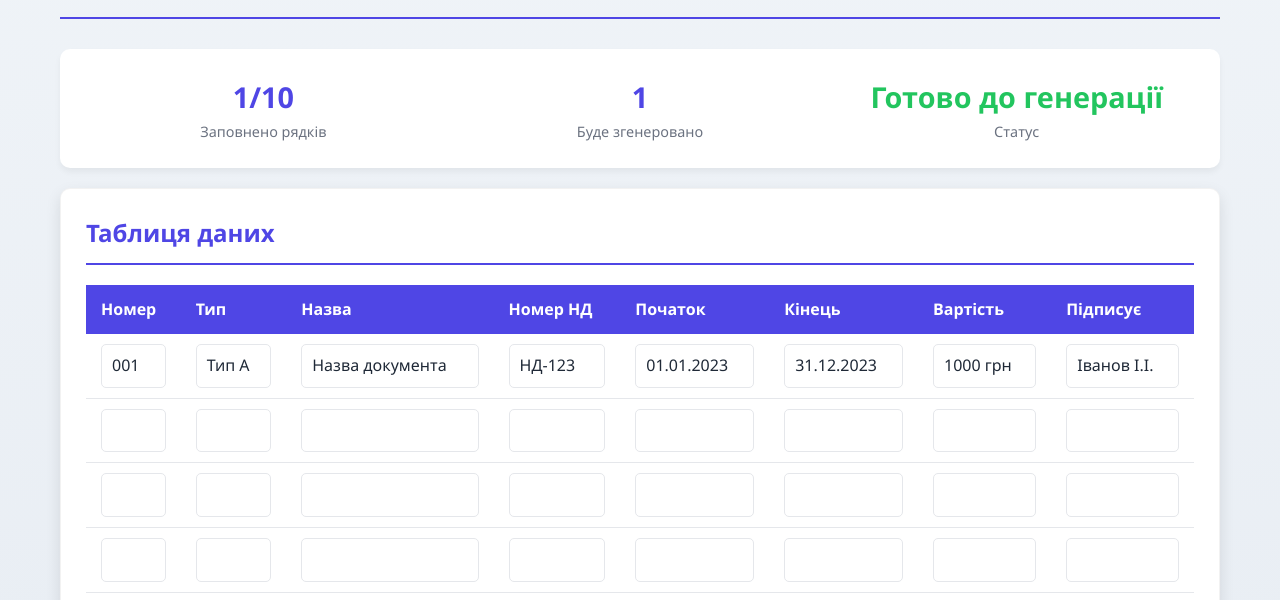
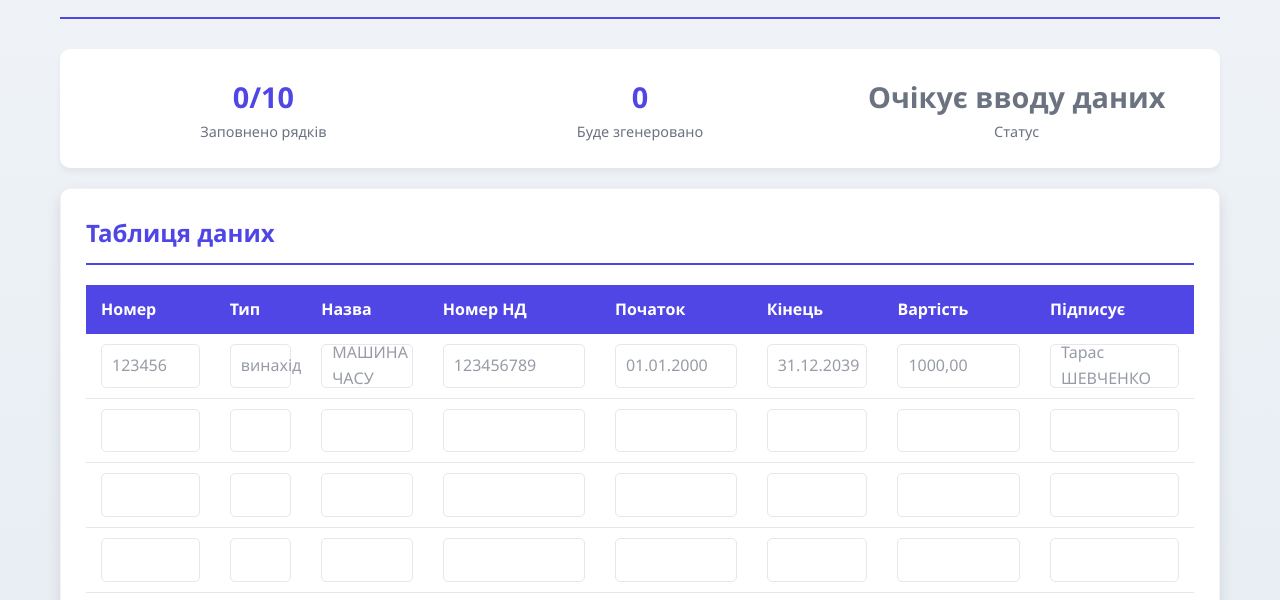
Before and after one commit to gitknu/patent_withdrawal, a plain HTML site: page index.html in a window 1280 px wide. Shown: the part 165-765 px from the top of the page. Drawn offline with Linux system fonts and the light colour scheme.

Commit message:
Update index.html

```diff
--- a/index.html
+++ b/index.html
@@ -21,14 +21,12 @@
             --border: #e5e7eb;
             --card-bg: #ffffff;
         }
-
         * {
             margin: 0;
             padding: 0;
             box-sizing: border-box;
             font-family: 'Segoe UI', Tahoma, Geneva, Verdana, sans-serif;
         }
-
         body {
             background: linear-gradient(to bottom, #f0f4f8, #e2e8f0);
             color: var(--text);
@@ -36,34 +34,29 @@
             padding: 20px;
             min-height: 100vh;
         }
-
         .container {
             max-width: 1200px;
             margin: 0 auto;
             padding: 20px;
         }
-
         header {
             text-align: center;
             padding: 20px 0;
             margin-bottom: 30px;
             border-bottom: 2px solid var(--primary);
         }
-
         h1 {
             font-size: 2.5rem;
             color: var(--primary);
             margin-bottom: 10px;
             text-shadow: 1px 1px 2px rgba(0,0,0,0.1);
         }
-
         .subtitle {
             color: var(--light-text);
             font-size: 1.1rem;
             max-width: 800px;
             margin: 0 auto;
         }
-
         .status-bar {
             display: flex;
             justify-content: space-between;
@@ -73,24 +66,20 @@
             margin-bottom: 20px;
             box-shadow: 0 4px 6px rgba(0,0,0,0.05);
         }
-
         .status-item {
             text-align: center;
             flex: 1;
             padding: 10px;
         }
-
         .status-value {
             font-weight: 700;
             font-size: 1.8rem;
             color: var(--primary);
         }
-
         .status-label {
             font-size: 0.9rem;
             color: var(--light-text);
         }
-
         .card {
             background: white;
             border-radius: 10px;
@@ -99,7 +88,6 @@
             margin-bottom: 25px;
             border: 1px solid rgba(0,0,0,0.05);
         }
-
         .card-title {
             font-size: 1.5rem;
             margin-bottom: 20px;
@@ -107,14 +95,12 @@
             padding-bottom: 10px;
             border-bottom: 2px solid var(--primary);
         }
-
         table {
             width: 100%;
             border-collapse: collapse;
             margin-bottom: 20px;
             background: white;
         }
-
         th {
             background: var(--primary);
             color: white;
@@ -122,12 +108,10 @@
             padding: 12px 15px;
             font-weight: 600;
         }
-
         td {
             padding: 10px 15px;
             border-bottom: 1px solid var(--border);
         }
-
         .editable-cell {
             padding: 8px 10px;
             border: 1px solid var(--border);
@@ -135,19 +119,26 @@
             min-height: 38px;
             outline: none;
             transition: all 0.3s;
+            position: relative;
         }
-
+        .editable-cell[data-placeholder]:empty:not(:focus):before {
+            content: attr(data-placeholder);
+            color: var(--light-text);
+            opacity: 0.7;
+            position: absolute;
+            top: 50%;
+            transform: translateY(-50%);
+            pointer-events: none;
+        }
         .editable-cell:focus {
             border-color: var(--primary);
             box-shadow: 0 0 0 3px rgba(79, 70, 229, 0.2);
             background: #f8fafc;
         }
-
         .btn-container {
             text-align: center;
             margin-top: 20px;
         }
-
         .btn {
             background: linear-gradient(to right, var(--primary), var(--primary-dark));
             color: white;
@@ -163,16 +154,13 @@
             align-items: center;
             gap: 10px;
         }
-
         .btn:hover {
             transform: translateY(-3px);
             box-shadow: 0 6px 12px rgba(79, 70, 229, 0.4);
         }
-
         .btn:active {
             transform: translateY(1px);
         }
-
         .placeholder-info {
             background: #f9fafb;
             border-left: 4px solid var(--primary);
@@ -180,14 +168,12 @@
             border-radius: 0 8px 8px 0;
             margin: 20px 0;
         }
-
         .placeholder-grid {
             display: grid;
             grid-template-columns: repeat(auto-fill, minmax(200px, 1fr));
             gap: 15px;
             margin-top: 15px;
         }
-
         .placeholder-item {
             background: white;
             padding: 12px;
@@ -195,18 +181,15 @@
             border: 1px solid var(--border);
             box-shadow: 0 2px 4px rgba(0,0,0,0.05);
         }
-
         .placeholder-tag {
             font-weight: 700;
             color: var(--primary);
             font-size: 1.1rem;
         }
-
         .placeholder-label {
             color: var(--light-text);
             font-size: 0.9rem;
         }
-
         .notification {
             position: fixed;
             top: 20px;
@@ -224,20 +207,16 @@
             align-items: center;
             gap: 12px;
         }
-
         .notification.show {
             opacity: 1;
             transform: translateX(0);
         }
-
         .notification.success {
             background: linear-gradient(to right, var(--success), #16a34a);
         }
-
         .notification.error {
             background: linear-gradient(to right, var(--error), #dc2626);
         }
-
         .loader {
             position: fixed;
             top: 0;
@@ -254,12 +233,10 @@
             pointer-events: none;
             transition: opacity 0.3s;
         }
-
         .loader.active {
             opacity: 1;
             pointer-events: all;
         }
-
         .spinner {
             width: 60px;
             height: 60px;
@@ -269,32 +246,26 @@
             animation: spin 1s linear infinite;
             margin-bottom: 20px;
         }
-
         @keyframes spin {
             0% { transform: rotate(0deg); }
             100% { transform: rotate(360deg); }
         }
-
         .loader-text {
             font-size: 1.2rem;
             font-weight: 600;
             color: var(--text);
         }
-
         @media (max-width: 768px) {
             .placeholder-grid {
                 grid-template-columns: 1fr 1fr;
             }
-
             .status-bar {
                 flex-direction: column;
                 gap: 15px;
             }
-
             .status-value {
                 font-size: 1.5rem;
             }
-
             h1 {
                 font-size: 2rem;
             }
@@ -307,7 +278,6 @@
             <h1>Генератор Документів</h1>
             <p class="subtitle">Заповніть таблицю даними для генерації DOCX файлів</p>
         </header>
-
         <div class="status-bar">
             <div class="status-item">
                 <div class="status-value" id="filled-rows">0/10</div>
@@ -322,7 +292,6 @@
                 <div class="status-label">Статус</div>
             </div>
         </div>
-
         <div class="card">
             <h2 class="card-title">Таблиця даних</h2>
             <table>
@@ -339,10 +308,8 @@
                     </tr>
                 </thead>
                 <tbody id="table-body">
-                    <!-- Rows will be added here -->
                 </tbody>
             </table>
-
             <div class="btn-container">
                 <button id="generate-btn" class="btn">
                     <svg xmlns="http://www.w3.org/2000/svg" width="20" height="20" fill="currentColor" viewBox="0 0 16 16">
@@ -353,7 +320,6 @@
                 </button>
             </div>
         </div>
-
         <div class="placeholder-info">
             <h3>Теги шаблону</h3>
             <p>Ці теги будуть замінені даними з таблиці:</p>
@@ -392,21 +358,16 @@
                 </div>
             </div>
         </div>
-
         <div class="notification" id="notification"></div>
         <div class="loader" id="loader">
             <div class="spinner"></div>
             <div class="loader-text">Генеруємо документи...</div>
         </div>
     </div>
-
     <script>
-        // Configuration
         const TEMPLATE_URL = 'https://gitknu.github.io/patent_withdrawal/input_patent_withdrawal.docx';
         const PLACEHOLDERS = ['num_p', 'type', 'name', 'num_db', 'start', 'end', 'value', 'person'];
         const ROWS_COUNT = 10;
-
-        // DOM Elements
         const tableBody = document.getElementById('table-body');
         const generateBtn = document.getElementById('generate-btn');
         const notification = document.getElementById('notification');
@@ -414,8 +375,6 @@
         const toGenerateEl = document.getElementById('to-generate');
         const statusEl = document.getElementById('status');
         const loader = document.getElementById('loader');
-
-        // Initialize table
         function initTable() {
             let html = '';
             for (let i = 0; i < ROWS_COUNT; i++) {
@@ -427,21 +386,15 @@
             }
             tableBody.innerHTML = html;
             updateStatus();
-
-            // Add input event listeners
             tableBody.addEventListener('input', updateStatus);
         }
-
-        // Update status display
         function updateStatus() {
             const rows = tableBody.querySelectorAll('tr');
             let filledCount = 0;
-
             rows.forEach(row => {
                 const cells = row.querySelectorAll('.editable-cell');
                 let hasData = false;
                 let allFilled = true;
-
                 cells.forEach(cell => {
                     if (cell.textContent.trim() !== '') {
                         hasData = true;
@@ -449,39 +402,30 @@
                         allFilled = false;
                     }
                 });
-
                 if (hasData && allFilled) {
                     filledCount++;
                 }
             });
-
             filledRowsEl.textContent = `${filledCount}/${ROWS_COUNT}`;
             toGenerateEl.textContent = filledCount;
             statusEl.textContent = filledCount > 0 ? 'Готово до генерації' : 'Очікує вводу даних';
             statusEl.style.color = filledCount > 0 ? '#22c55e' : '#6b7280';
         }
-
-        // Show notification
         function showNotification(message, isSuccess = true) {
             notification.textContent = message;
             notification.className = `notification ${isSuccess ? 'success' : 'error'} show`;
-
             setTimeout(() => {
                 notification.classList.remove('show');
             }, 5000);
         }
-
-        // Get table data
         function getTableData() {
             const data = [];
             const rows = tableBody.querySelectorAll('tr');
-
             rows.forEach(row => {
                 const cells = row.querySelectorAll('.editable-cell');
                 const rowData = {};
                 let hasData = false;
                 let allFilled = true;
-
                 cells.forEach((cell, index) => {
                     const value = cell.textContent.trim();
                     rowData[PLACEHOLDERS[index]] = value;
@@ -489,31 +433,22 @@
                     if (value !== '') hasData = true;
                     if (value === '') allFilled = false;
                 });
-
                 if (hasData && allFilled) {
                     data.push(rowData);
                 }
             });
-
             return data;
         }
-
-        // Generate documents
         async function generateDocuments() {
             const data = getTableData();
-
             if (data.length === 0) {
                 showNotification('Помилка: Немає даних для генерації. Заповніть хоча б один рядок повністю.', false);
                 return;
             }
-
             try {
-                // Show loader and update status
                 loader.classList.add('active');
                 statusEl.textContent = 'Генеруємо...';
                 statusEl.style.color = '#4f46e5';
-
-                // Load template
                 const templateContent = await new Promise((resolve, reject) => {
                     PizZipUtils.getBinaryContent(TEMPLATE_URL, (error, content) => {
                         if (error) {
@@ -523,78 +458,60 @@
                         }
                     });
                 });
-
-                // Generate each document
                 for (const [index, rowData] of data.entries()) {
-                    // Create new document instance
                     const zip = new PizZip(templateContent);
                     const doc = new docxtemplater();
                     doc.loadZip(zip);
-
-                    // Configure to use angle brackets as delimiters
                     doc.setOptions({
                         delimiters: {
                             start: '<',
                             end: '>'
                         }
                     });
-
-                    // Set data and render
                     doc.setData(rowData);
                     doc.render();
-
-                    // Generate the output
                     const out = doc.getZip().generate({
                         type: 'blob',
                         mimeType: 'application/vnd.openxmlformats-officedocument.wordprocessingml.document'
                     });
-
-                    // Create filename
                     const filename = `Документ_${index + 1}_${rowData.name.substring(0, 20) || 'без_назви'}.docx`;
-
-                    // Save the document
                     saveAs(out, filename);
                 }
-
                 showNotification(`Успішно згенеровано ${data.length} документів!`);
                 statusEl.textContent = 'Готово';
                 statusEl.style.color = '#22c55e';
-
             } catch (error) {
                 console.error('Generation error:', error);
                 showNotification(`Помилка: ${error.message || 'Не вдалося згенерувати документи'}`, false);
                 statusEl.textContent = 'Помилка';
                 statusEl.style.color = '#ef4444';
             } finally {
-                // Hide loader
                 loader.classList.remove('active');
             }
         }
-
-        // Event listeners
         generateBtn.addEventListener('click', generateDocuments);
-
-        // Initialize
         document.addEventListener('DOMContentLoaded', initTable);
-
-        // Add sample data for testing
         window.addEventListener('load', () => {
-            // Add sample data to first row for testing
             const firstRow = tableBody.querySelector('tr');
             if (firstRow) {
                 const cells = firstRow.querySelectorAll('.editable-cell');
                 if (cells.length >= 8) {
-                    cells[0].textContent = '001';
-                    cells[1].textContent = 'Тип A';
-                    cells[2].textContent = 'Назва документа';
-                    cells[3].textContent = 'НД-123';
-                    cells[4].textContent = '01.01.2023';
-                    cells[5].textContent = '31.12.2023';
-                    cells[6].textContent = '1000 грн';
-                    cells[7].textContent = 'Іванов І.І.';
-                    updateStatus();
+                    const placeholders = [
+                        '123456',
+                        'винахід',
+                        'МАШИНА ЧАСУ',
+                        '123456789',
+                        '01.01.2000',
+                        '31.12.2039',
+                        '1000,00',
+                        'Тарас ШЕВЧЕНКО'
+                    ];
+                    cells.forEach((cell, index) => {
+                        cell.setAttribute('data-placeholder', placeholders[index]);
+                    });
                 }
             }
+            updateStatus();
         });
     </script>
 </body>
```
